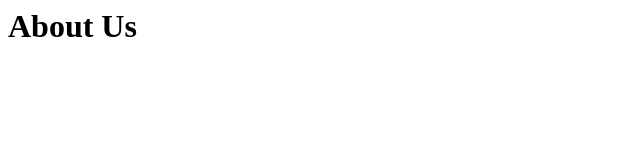
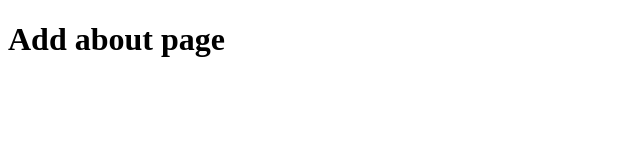
Before and after one commit to zelebwr/test, a plain HTML site: page about.html in a window 1280 px wide. Shown: the whole page, without its empty margins (0-640 px from the left). Drawn offline with Linux system fonts and the light colour scheme.

Commit message:
Update about page

```diff
--- a/about.html
+++ b/about.html
@@ -1 +1,11 @@
-<h1>About Us</h1>
+<!DOCTYPE html>
+<html lang="en">
+<head>
+    <meta charset="UTF-8">
+    <meta name="viewport" content="width=device-width, initial-scale=1.0">
+    <title>GitHub Testing About Page</title>
+</head>
+<body>
+    <h1>Add about page</h1>
+</body>
+</html>
```
